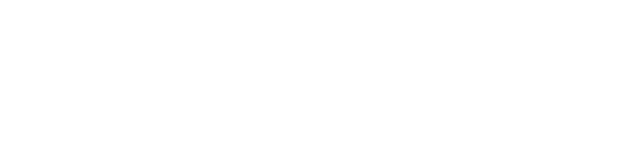
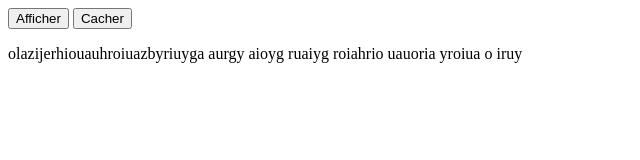
Before and after one commit to LemahieuL/RepoExoAngular4.0, a plain HTML site: page Exo5/index.html in a window 1280 px wide. Shown: the whole page, without its empty margins (0-640 px from the left). Drawn offline with nearby package versions, Linux system fonts and the light colour scheme.

Commit message:
Exo 5 en cours

```diff
--- a/Exo5/index.html
+++ b/Exo5/index.html
@@ -5,6 +5,9 @@
     <title>Exercise 1</title>
   </head>
   <body>
+    <button type="button" name="button1" ng-click="text">Afficher</button>
+    <button type="button" name="button2">Cacher</button>
+    <p ng-show="text">olazijerhiouauhroiuazbyriuyga aurgy aioyg ruaiyg roiahrio uauoria yroiua o iruy </p>
      <script src="https://ajax.googleapis.com/ajax/libs/angularjs/1.7.5/angular.min.js"></script>
   </body>
 </html>
```
Also changed, not shown: Exo4/index.html (+1 -1 lines).
